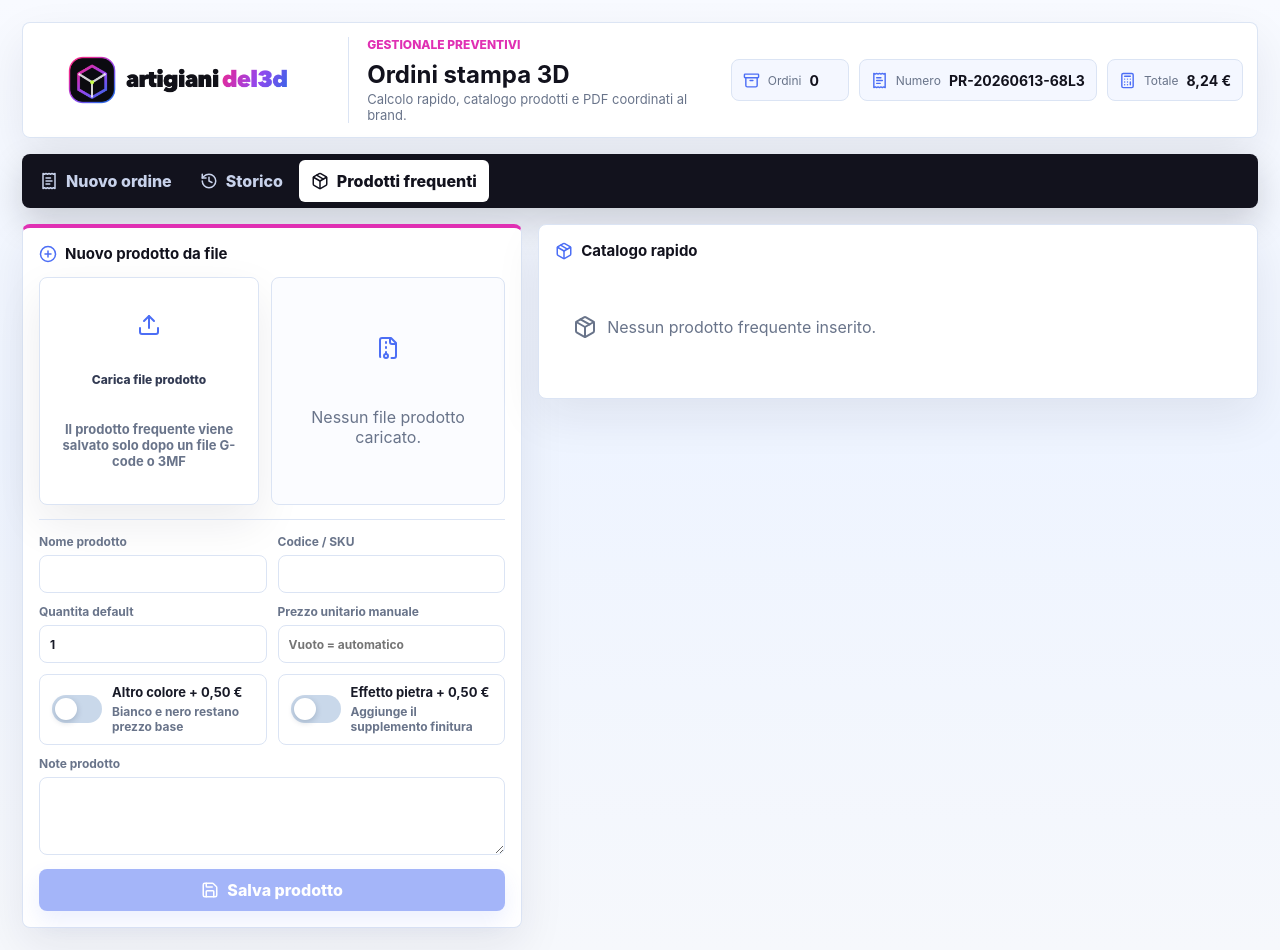
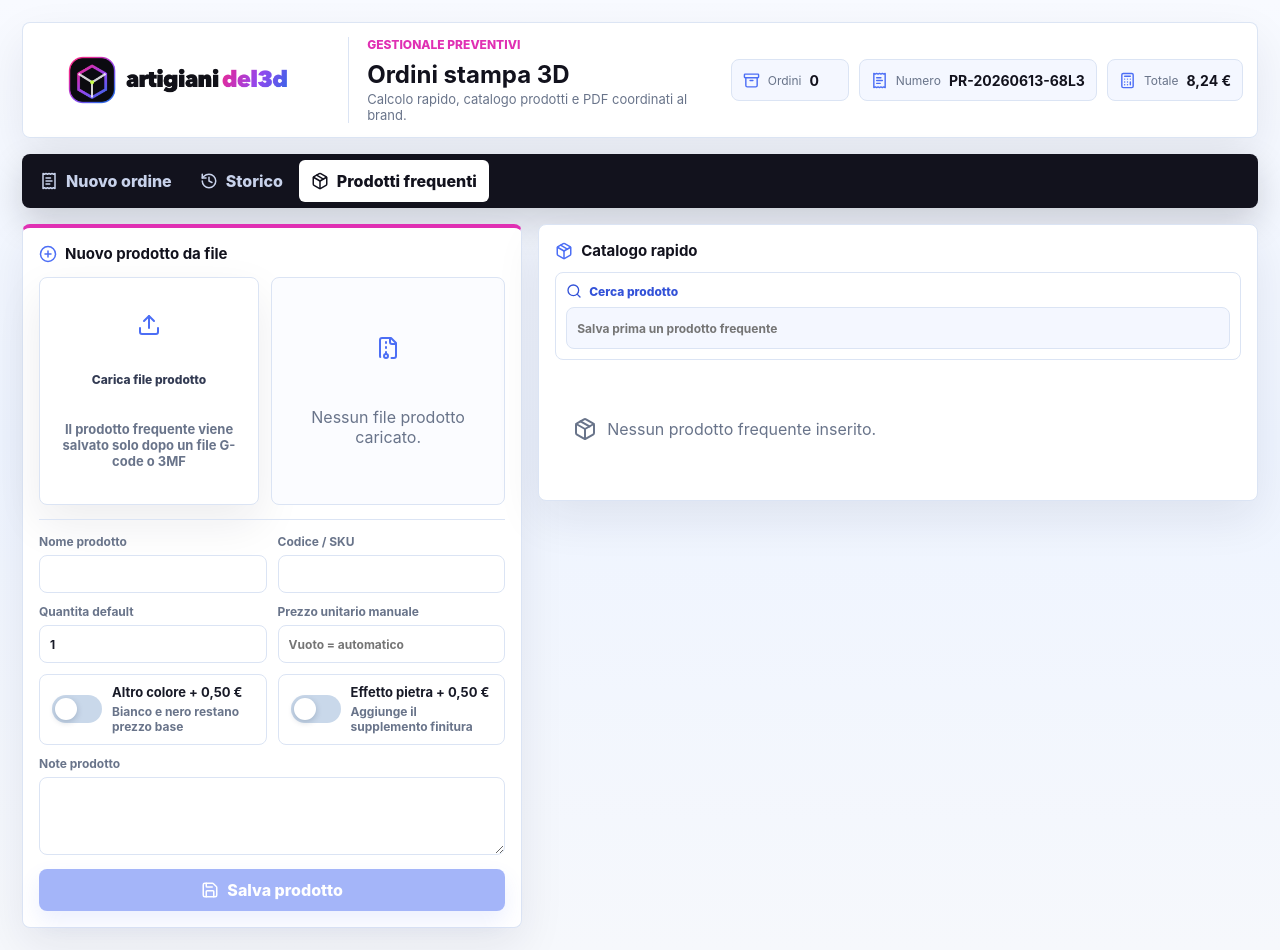
Before and after one commit to giovannifoti/gestionale3d, a React (Vite) app: page / in a window 1280 px wide. Both pictures are taken after a click on the button "Prodotti frequenti". Built offline with nearby package versions, Linux system fonts and the light colour scheme.

Commit message:
aggiunta barra di ricerca dei prodotti frequenti

```diff
--- a/src/App.tsx
+++ b/src/App.tsx
@@ -15,6 +15,7 @@ import {
   PlusCircle,
   ReceiptText,
   Save,
+  Search,
   Sparkles,
   Trash2,
   Truck,
@@ -91,6 +92,7 @@ function App() {
   const [orders, setOrders] = useState<Order[]>([]);
   const [products, setProducts] = useState<FrequentProduct[]>([]);
   const [selectedProductIds, setSelectedProductIds] = useState<string[]>([]);
+  const [productSearch, setProductSearch] = useState("");
   const [productDraft, setProductDraft] = useState(EMPTY_PRODUCT);
   const [productSource, setProductSource] = useState<ParsedFile | null>(null);
   const [isParsing, setIsParsing] = useState(false);
@@ -182,6 +184,23 @@ function App() {
       .includes(normalizedOrderSearch);
   });
   const selectedProducts = products.filter((product) => selectedProductIds.includes(product.id));
+  const normalizedProductSearch = productSearch.trim().toLowerCase();
+  const filteredProducts = normalizedProductSearch
+    ? products.filter((product) =>
+        [
+          product.name,
+          product.sku,
+          product.sourceFileName,
+          product.notes,
+          product.color,
+          product.finish,
+        ]
+          .filter(Boolean)
+          .join(" ")
+          .toLowerCase()
+          .includes(normalizedProductSearch),
+      )
+    : products;
   const quoteWarnings = quoteItems.length
     ? quoteItems.flatMap((item) => item.metrics.warnings.map((warning) => `${item.name}: ${warning}`))
     : (parsed?.metrics.warnings ?? []);
@@ -538,8 +557,8 @@ function App() {
   }
 
   function applyAllProducts() {
-    applyProducts(products, {
-      defaultQuoteName: products.length === 1 ? products[0].name : `Preventivo ${products.length} prodotti frequenti`,
+    applyProducts(filteredProducts, {
+      defaultQuoteName: filteredProducts.length === 1 ? filteredProducts[0].name : `Preventivo ${filteredProducts.length} prodotti frequenti`,
     });
     setSelectedProductIds([]);
   }
@@ -581,6 +600,10 @@ function App() {
     setSelectedProductIds((previous) =>
       checked ? Array.from(new Set([...previous, productId])) : previous.filter((id) => id !== productId),
     );
+  }
+
+  function selectFilteredProducts() {
+    setSelectedProductIds((previous) => Array.from(new Set([...previous, ...filteredProducts.map((product) => product.id)])));
   }
 
   return (
@@ -1136,12 +1159,30 @@ function App() {
           <section className="panel">
             <div className="catalog-header">
               <PanelTitle icon={<Package size={18} />} title="Catalogo rapido" />
-              {products.length ? <span>{selectedProducts.length} selezionati</span> : null}
-            </div>
+              {products.length ? (
+                <span>
+                  {filteredProducts.length} risultati
+                  {selectedProducts.length ? ` · ${selectedProducts.length} selezionati` : ""}
+                </span>
+              ) : null}
+            </div>
+            <div className="catalog-toolbar">
+              <label className="catalog-search-field">
+                <span>
+                  <Search size={16} />
+                  Cerca prodotto
+                </span>
+                <input
+                  disabled={!products.length}
+                  placeholder={products.length ? "Nome, SKU, file o note" : "Salva prima un prodotto frequente"}
+                  value={productSearch}
+                  onChange={(event) => setProductSearch(event.target.value)}
+                />
+              </label>
               {products.length ? (
                 <div className="catalog-actions">
-                <button className="secondary-button" onClick={() => setSelectedProductIds(products.map((product) => product.id))}>
-                  Seleziona tutti
+                  <button className="secondary-button" disabled={!filteredProducts.length} onClick={selectFilteredProducts}>
+                    {normalizedProductSearch ? "Seleziona risultati" : "Seleziona tutti"}
                   </button>
                   <button className="secondary-button" disabled={!selectedProducts.length} onClick={() => setSelectedProductIds([])}>
                     Deseleziona
@@ -1150,15 +1191,17 @@ function App() {
                     <ReceiptText size={18} />
                     Usa selezionati
                   </button>
-                <button className="secondary-button" onClick={applyAllProducts}>
+                  <button className="secondary-button" disabled={!filteredProducts.length} onClick={applyAllProducts}>
                     <Package size={18} />
-                  Usa tutti
+                    {normalizedProductSearch ? "Usa risultati" : "Usa tutti"}
                   </button>
                 </div>
               ) : null}
+            </div>
             <div className="product-catalog">
               {products.length ? (
-                products.map((product) => (
+                filteredProducts.length ? (
+                filteredProducts.map((product) => (
                   <article className={`product-card ${selectedProductIds.includes(product.id) ? "is-selected" : ""}`} key={product.id}>
                     <div className="product-card-head">
                       <div>
@@ -1223,6 +1266,12 @@ function App() {
                     </div>
                   </article>
                 ))
+                ) : (
+                  <div className="empty-orders catalog-empty">
+                    <Search size={24} />
+                    <span>Nessun prodotto trovato con questa ricerca.</span>
+                  </div>
+                )
               ) : (
                 <div className="empty-orders">
                   <Package size={24} />
--- a/src/styles.css
+++ b/src/styles.css
@@ -1076,6 +1076,38 @@ textarea:focus {
   margin-bottom: 14px;
 }
 
+.catalog-toolbar {
+  display: grid;
+  gap: 10px;
+  margin-bottom: 14px;
+}
+
+.catalog-search-field {
+  background: #ffffff;
+  border: 1px solid var(--line);
+  border-radius: 8px;
+  gap: 8px;
+  padding: 10px;
+}
+
+.catalog-search-field > span {
+  align-items: center;
+  color: var(--brand-blue-dark);
+  display: inline-flex;
+  font-size: 12px;
+  font-weight: 800;
+  gap: 7px;
+}
+
+.catalog-search-field input {
+  background: var(--brand-soft);
+  min-height: 42px;
+}
+
+.catalog-empty {
+  grid-column: 1 / -1;
+}
+
 .catalog-actions .primary-button,
 .catalog-actions .secondary-button {
   flex: 0 0 auto;
```
Lines whose indentation alone changed are shown as unchanged.
